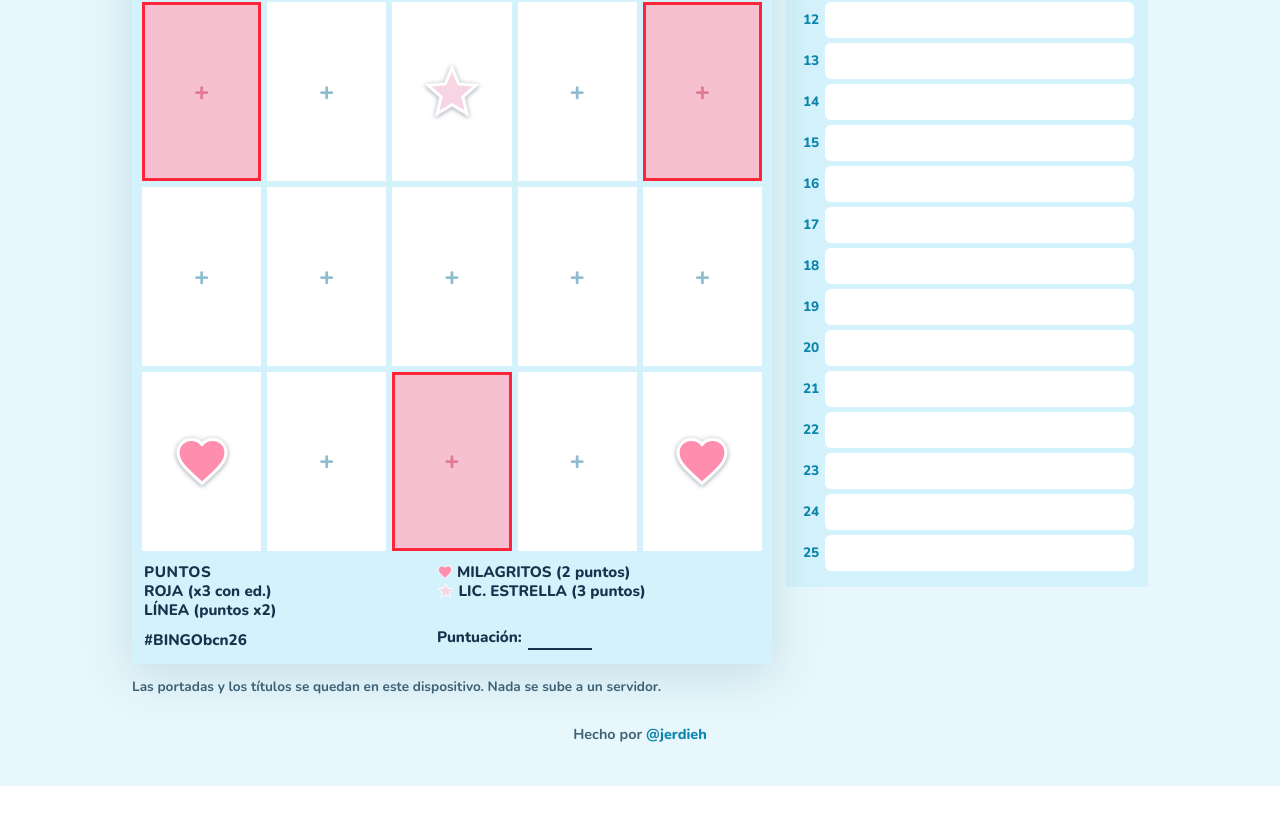
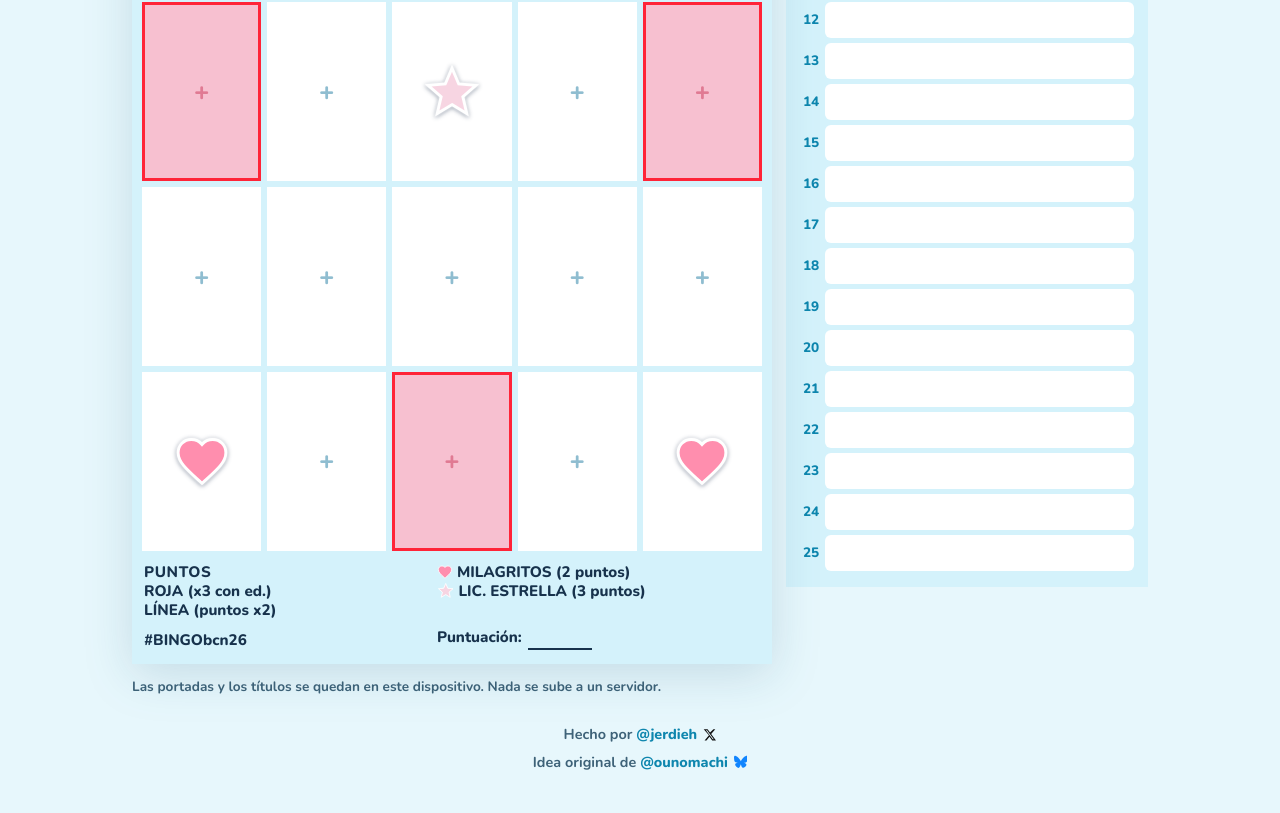
Before and after one commit to ferrosaco/bingobcn, a Next.js app: page / in a window 1280 px wide. Shown: the part 645-1458 px from the top of the page. Before the commit the page ends 1431 px from the top, so only its background shows below. Built offline with nearby package versions, Linux system fonts and the light colour scheme.

Commit message:
Credit the original idea and show X and Bluesky marks.
Hecho por @jerdieh keeps the X logo, and Idea original de @ounomachi links to the Bluesky profile with its logo.

Co-authored-by: 89jkcbms98 <89jkcbms98@privaterelay.appleid.com>

```diff
--- a/src/app/globals.css
+++ b/src/app/globals.css
@@ -155,7 +155,7 @@
   .notice,
   .fine-print,
   .preview,
-  .credit {
+  .credits {
     grid-column: 1 / -1;
   }
 
@@ -652,8 +652,16 @@
   font-size: 0.85rem;
 }
 
+.credits {
+  margin: 28px 0 0;
+  display: flex;
+  flex-direction: column;
+  align-items: center;
+  gap: 6px;
+}
+
 .credit {
-  margin: 28px 0 0;
+  margin: 0;
   text-align: center;
   color: #3e6278;
   font-size: 0.9rem;
@@ -661,9 +669,27 @@
 }
 
 .credit a {
+  display: inline-flex;
+  align-items: center;
+  gap: 0.35rem;
   color: #0e86ae;
   font-weight: 800;
   text-decoration: none;
+}
+
+.credit-logo {
+  width: 0.95em;
+  height: 0.95em;
+  display: block;
+  flex: none;
+}
+
+.credit-logo-x {
+  color: #111111;
+}
+
+.credit-logo-bsky {
+  color: #1185fe;
 }
 
 .credit a:hover {
--- a/src/components/bingo-app.tsx
+++ b/src/components/bingo-app.tsx
@@ -23,6 +23,28 @@ function emptySlots(): Slot[] {
 
 function emptyTitles(): string[] {
   return Array.from({ length: CELL_COUNT }, () => "");
+}
+
+function XLogo() {
+  return (
+    <svg className="credit-logo credit-logo-x" viewBox="0 0 24 24" aria-hidden="true">
+      <path
+        fill="currentColor"
+        d="M18.244 2.25h3.308l-7.227 8.26 8.502 11.24H16.17l-4.714-6.231-5.401 6.231H2.744l7.727-8.835L1.254 2.25H8.08l4.253 5.622L18.244 2.25zm-1.161 17.52h1.833L7.084 4.126H5.117z"
+      />
+    </svg>
+  );
+}
+
+function BlueskyLogo() {
+  return (
+    <svg className="credit-logo credit-logo-bsky" viewBox="0 0 24 24" aria-hidden="true">
+      <path
+        fill="currentColor"
+        d="M12 10.8c-1.087-2.114-4.046-6.053-6.798-7.995C2.566.944 1.561 1.266.902 1.565.139 1.908 0 3.08 0 3.768c0 .69.378 5.65.624 6.479.815 2.736 3.713 3.66 6.383 3.364.136-.02.275-.039.415-.056-.138.022-.276.04-.415.056-3.912.58-7.387 2.005-2.83 7.078 5.013 5.19 6.87-1.113 7.823-4.308.953 3.195 2.05 9.271 7.733 4.308 4.267-4.308 1.172-6.498-2.74-7.078a8.741 8.741 0 0 1-.415-.056c.14.017.279.036.415.056 2.67.297 5.568-.628 6.383-3.364.246-.828.624-5.79.624-6.478 0-.69-.139-1.861-.902-2.206-.659-.298-1.664-.62-4.3 1.24C16.046 4.748 13.087 8.687 12 10.8z"
+      />
+    </svg>
+  );
 }
 
 function Heart({ className }: { className?: string }) {
@@ -436,12 +458,26 @@ export function BingoApp() {
           </section>
         ) : null}
 
+        <div className="credits">
           <p className="credit">
             Hecho por{" "}
             <a href="https://x.com/jerdieh" target="_blank" rel="noreferrer">
               @jerdieh
+              <XLogo />
             </a>
           </p>
+          <p className="credit">
+            Idea original de{" "}
+            <a
+              href="https://bsky.app/profile/ounomachi.eurosky.social"
+              target="_blank"
+              rel="noreferrer"
+            >
+              @ounomachi
+              <BlueskyLogo />
+            </a>
+          </p>
+        </div>
       </div>
 
       <input
```
Lines whose indentation alone changed are shown as unchanged.
